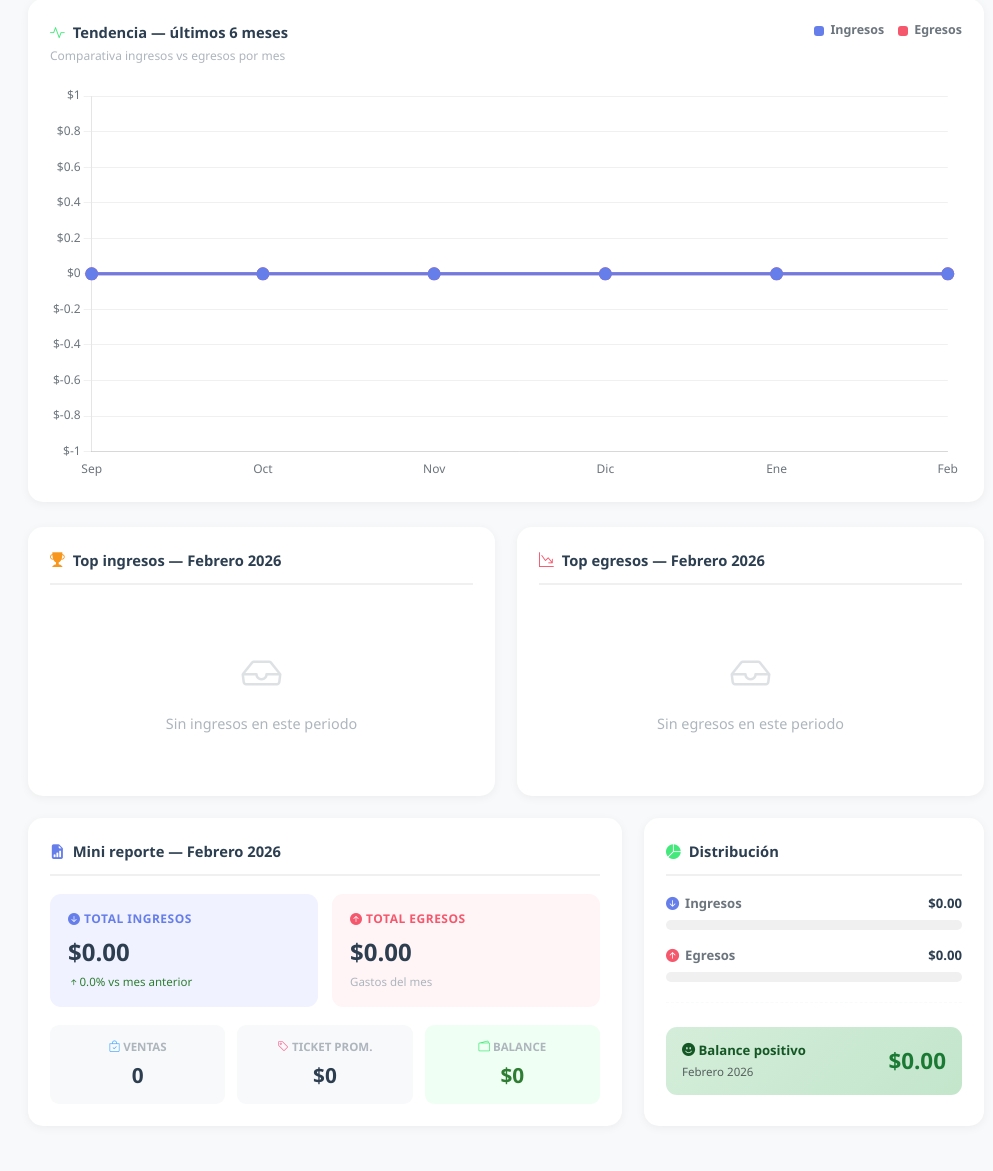
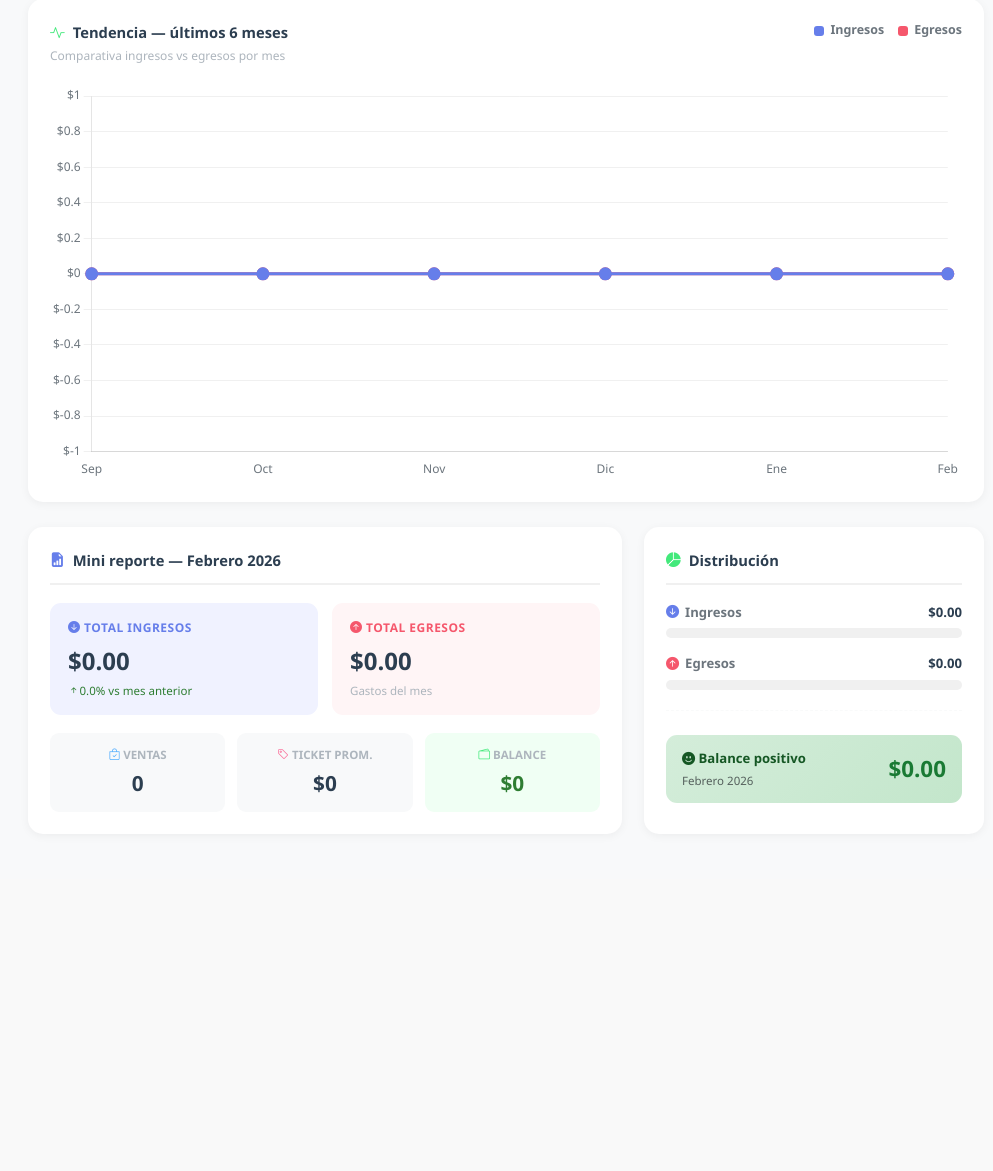
Before and after one commit to Shinli65275/MISHI, a Django app: page /graficas/graficas/ in a window 1280 px wide. Shown: the part 919-2090 px from the top of the page, without its empty margins (264-1257 px from the left). After the commit the page ends 1722 px from the top, so only its background shows below. Run offline with Django 5.2, Linux system fonts and the light colour scheme; a user stored in the database is signed in; data comes from the database, SQL or seed files in the repository; both versions use the stored data as it was after the commit.

Commit message:
first commit

```diff
--- a/graficas/templates/reportes/graficas.html
+++ b/graficas/templates/reportes/graficas.html
@@ -571,78 +524,7 @@
 
     <!-- ── Reporte del mes ── -->
 
-    <!-- Fila 1: Top ingresos + Top egresos -->
-    <div class="reporte-grid reporte-grid-2col" style="grid-template-columns: 1fr 1fr; margin-bottom:22px;">
-
-        <!-- Top conceptos de ingreso -->
-        <div class="reporte-card">
-            <div class="reporte-titulo">
-                <i class="bi bi-trophy-fill" style="color:#f7971e;"></i>
-                Top ingresos — {{ nombre_mes }} {{ anio_actual }}
-            </div>
-            {% if top_conceptos %}
-            <table class="top-table">
-                <thead>
-                    <tr><th>#</th><th>Concepto</th><th>Total</th></tr>
-                </thead>
-                <tbody>
-                    {% for item in top_conceptos %}
-                    <tr>
-                        <td>
-                            <span class="rank-badge {% if forloop.counter == 1 %}gold{% elif forloop.counter == 2 %}silver{% elif forloop.counter == 3 %}bronze{% endif %}">
-                                {{ forloop.counter }}
-                            </span>
-                        </td>
-                        <td>{{ item.concepto }}</td>
-                        <td>${{ item.total|floatformat:2 }}</td>
-                    </tr>
-                    {% endfor %}
-                </tbody>
-            </table>
-            {% else %}
-            <div class="empty-chart">
-                <i class="bi bi-inbox"></i>
-                Sin ingresos en este periodo
-            </div>
-            {% endif %}
-        </div>
-
-        <!-- Top categorías de egreso -->
-        <div class="reporte-card">
-            <div class="reporte-titulo">
-                <i class="bi bi-graph-down-arrow" style="color:#f5576c;"></i>
-                Top egresos — {{ nombre_mes }} {{ anio_actual }}
-            </div>
-            {% if top_categorias %}
-            <table class="top-table">
-                <thead>
-                    <tr><th>#</th><th>Categoría</th><th>Total</th></tr>
-                </thead>
-                <tbody>
-                    {% for item in top_categorias %}
-                    <tr>
-                        <td>
-                            <span class="rank-badge" style="background:linear-gradient(135deg,{% if forloop.counter == 1 %}#f5576c,#f093fb{% elif forloop.counter == 2 %}#f093fb,#f5576c{% elif forloop.counter == 3 %}#fa709a,#fee140{% else %}#adb5bd,#6c757d{% endif %});">
-                                {{ forloop.counter }}
-                            </span>
-                        </td>
-                        <td>{{ item.categoria }}</td>
-                        <td style="color:#c62828;">${{ item.total|floatformat:2 }}</td>
-                    </tr>
-                    {% endfor %}
-                </tbody>
-            </table>
-            {% else %}
-            <div class="empty-chart">
-                <i class="bi bi-inbox"></i>
-                Sin egresos en este periodo
-            </div>
-            {% endif %}
-        </div>
-
-    </div>
-
-    <!-- Fila 2: Balance visual -->
+    <!-- Balance visual -->
     <div class="reporte-grid" style="grid-template-columns: 1fr 340px;">
 
         <!-- Mini reporte textual -->
```
Also changed, not shown: other parts of graficas/templates/reportes/graficas.html (+0 -47 lines), db.sqlite3.
